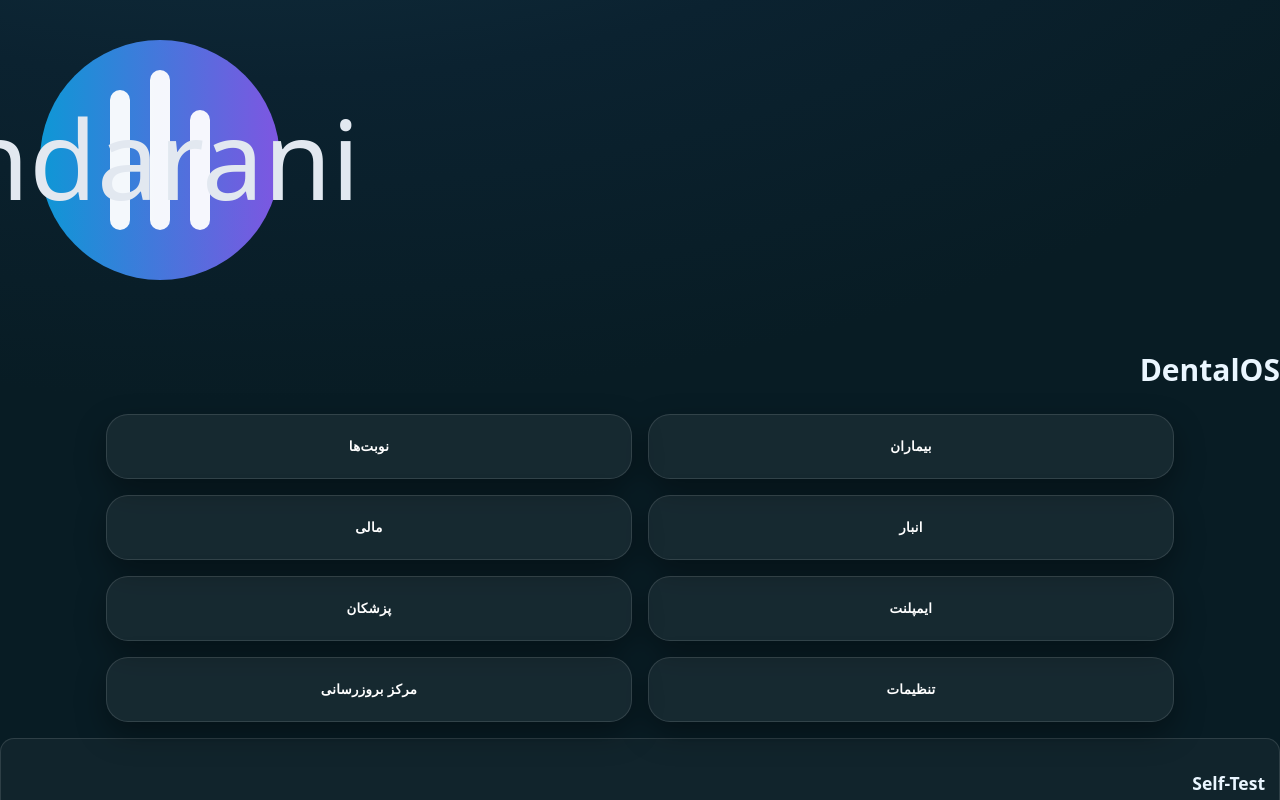
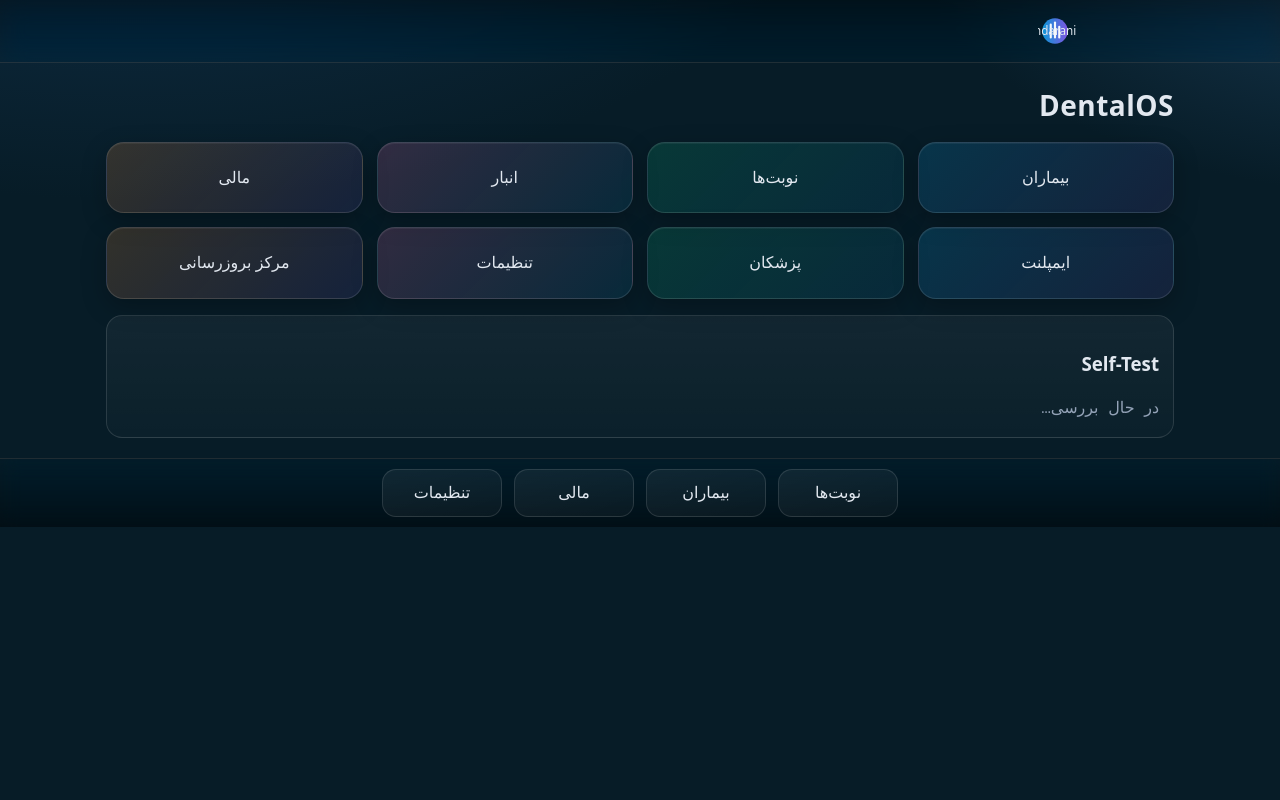
Before and after one commit to mostafahasanvand1985-dotcom/Dentalos, a plain HTML site: page index.html in a window 1280 px wide. Drawn offline with Linux system fonts and the light colour scheme.

Commit message:
Update styles.css

```diff
--- a/styles.css
+++ b/styles.css
@@ -1,47 +1,59 @@
-@font-face { font-family:"IranSans"; src: local("SF Pro"); }
 :root{
-  --bg:#081c24; --fg:#eaf6ff; --ring:rgba(255,255,255,.12); --glass:rgba(255,255,255,.06);
-  --blue:#2aa0ff; --cyan:#28d7ff; --gold:#ffb444; --pink:#ff4fa0; --lime:#b7de25; --slate:#607d8b; --indigo:#5b6cff; --gray:#3a4b57;
-  --shadow: 0 12px 30px rgba(0,0,0,.35);
+  --bg:#071c27; --panel:#0b2a3a; --glass:rgba(255,255,255,.04);
+  --stroke:rgba(255,255,255,.12); --txt:#e2e8f0; --muted:#94a3b8;
+  --pri:#0ea5e9; --sec:#8b5cf6; --ok:#10b981;
 }
-*{box-sizing:border-box} html,body{height:100%}
-body{margin:0;font:15px/1.6 IranSans,system-ui,-apple-system;background:radial-gradient(1400px 800px at 20% -50%,#163a4a 0,#0b2230 60%,#081c24 100%);color:var(--fg)}
+*{box-sizing:border-box}
+html,body{height:100%}
+html{scroll-behavior:smooth}
+body{
+  margin:0;background:radial-gradient(1200px 600px at 10% -20%,#103049 0,transparent 60%),
+  radial-gradient(900px 500px at 110% -10%,#1a3d57 0,transparent 55%),var(--bg);
+  color:var(--txt);font:16px/1.6 ui-rounded,system-ui,Segoe UI;
+}
+
 /* Header */
-#hdr{position:relative;padding:14px 16px 10px}
-.lg-glass{backdrop-filter:blur(16px) saturate(125%);background:linear-gradient(135deg,rgba(255,255,255,.06),rgba(255,255,255,.02));border-bottom:1px solid var(--ring)}
-.hdr-wrap{display:flex;align-items:center;gap:14px;max-width:1100px;margin-inline:auto}
-#appLogo{height:46px;width:auto;object-fit:contain}
-.brand{margin:0;font-weight:700;letter-spacing:.6px}
-.light-sweep{pointer-events:none;position:absolute;inset:0;background:radial-gradient(600px 120px at 0% 0%,rgba(255,255,255,.14),transparent 60%);animation:sweep 6s linear infinite}
-@keyframes sweep{0%{background-position:-40% 0}100%{background-position:140% 0}}
-/* Topbar */
-.topbar{display:flex;gap:10px;align-items:center;padding:12px 16px;max-width:1100px;margin:0 auto}
-.role-chip{padding:.35rem .7rem;border-radius:999px;background:var(--glass);border:1px solid var(--ring)}
-.search{flex:1;background:var(--glass);border:1px solid var(--ring);border-radius:12px;padding:.6rem .8rem;color:var(--fg)}
-.btn{background:#173242;border:1px solid var(--ring);color:var(--fg);padding:.55rem .9rem;border-radius:12px}
-.btn.ghost{background:transparent}
-.btn-gray{background:#223a46}
-/* Grid tiles */
-.grid{display:grid;gap:16px;grid-template-columns:repeat(2,minmax(0,1fr));max-width:1100px;margin:16px auto;padding:0 16px}
-.tile{border:none;color:#fff;font-weight:700;letter-spacing:.3px;padding:24px;border-radius:22px;text-align:center;background:var(--glass);border:1px solid var(--ring);box-shadow:var(--shadow);transition:transform .12s ease,box-shadow .12s ease,filter .2s ease}
-.tile:active{transform:scale(.98);filter:brightness(1.05)}
-.t-blue{background:linear-gradient(180deg,var(--blue),#0b74ff)}
-.t-cyan{background:linear-gradient(180deg,var(--cyan),#09b7e5)}
-.t-gold{background:linear-gradient(180deg,var(--gold),#f6a000)}
-.t-pink{background:linear-gradient(180deg,var(--pink),#e33185)}
-.t-lime{background:linear-gradient(180deg,var(--lime),#7fbf00);color:#08240d}
-.t-slate{background:linear-gradient(180deg,var(--slate),#4d616b)}
-.t-indigo{background:linear-gradient(180deg,var(--indigo),#3c4fff)}
-.t-gray{background:linear-gradient(180deg,var(--gray),#2d3b45)}
-/* Panels */
-.panel{max-width:1100px;margin:16px auto;padding:16px;border:1px solid var(--ring);border-radius:16px;background:rgba(255,255,255,.03)}
-.dos-hidden{display:none}
-.card{border:1px solid var(--ring);background:rgba(255,255,255,.04);border-radius:14px;padding:12px 14px;margin:12px 0}
-.row{display:flex;gap:8px;flex-wrap:wrap}
-.muted{opacity:.8;font-size:.92em}
-/* Toast + bottom bar */
-.toast{position:fixed;left:50%;transform:translateX(-50%);bottom:88px;min-width:220px;max-width:80%;background:#111a;color:#fff;border:1px solid var(--ring);border-radius:14px;padding:.7rem .9rem;opacity:0;pointer-events:none;transition:.2s}
-.toast.show{opacity:1}
-.bottombar{position:sticky;bottom:0;display:flex;gap:12px;justify-content:space-around;padding:12px 16px;background:rgba(8,28,36,.7);backdrop-filter:blur(12px);border-top:1px solid var(--ring)}
-.bottombar button{background:var(--glass);color:var(--fg);border:1px solid var(--ring);padding:.55rem .9rem;border-radius:12px}
-html,body{overflow-x:hidden}
+.hdr{position:sticky;top:0;backdrop-filter:saturate(1.4) blur(12px);
+  background:linear-gradient(180deg,rgba(0,0,0,.35),rgba(0,0,0,0));
+  border-bottom:1px solid var(--stroke);z-index:5}
+.logo-wrap{max-width:1100px;margin:0 auto;padding:14px 16px}
+.logo{height:34px;display:block}
+
+/* Layout */
+.container{max-width:1100px;margin:20px auto;padding:0 16px}
+.title{margin:8px 0 14px;font-size:28px;letter-spacing:.5px}
+.grid{display:grid;gap:14px;grid-template-columns:repeat(2,minmax(0,1fr))}
+@media(min-width:720px){.grid{grid-template-columns:repeat(4,minmax(0,1fr))}}
+
+.tile{
+  padding:22px 16px;border-radius:18px;border:1px solid var(--stroke);
+  color:var(--txt);text-align:center;cursor:pointer;
+  background:linear-gradient(120deg,rgba(255,255,255,.06),rgba(255,255,255,.02));
+  box-shadow:inset 0 1px 0 rgba(255,255,255,.05), 0 8px 24px rgba(0,0,0,.25);
+  transition:transform .15s ease, box-shadow .2s ease;
+}
+.tile:hover{transform:translateY(-2px);box-shadow:0 10px 26px rgba(0,0,0,.3)}
+.tile:active{transform:translateY(0) scale(.99)}
+.tile:nth-child(4n+1){background:linear-gradient(135deg,rgba(14,165,233,.18),rgba(139,92,246,.10))}
+.tile:nth-child(4n+2){background:linear-gradient(135deg,rgba(16,185,129,.18),rgba(14,165,233,.10))}
+.tile:nth-child(4n+3){background:linear-gradient(135deg,rgba(244,114,182,.18),rgba(14,165,233,.10))}
+.tile:nth-child(4n+4){background:linear-gradient(135deg,rgba(251,146,60,.18),rgba(139,92,246,.10))}
+
+.card{
+  margin-top:16px;padding:14px;border-radius:16px;border:1px solid var(--stroke);
+  background:linear-gradient(180deg,rgba(255,255,255,.05),rgba(255,255,255,.02))
+}
+
+/* Dock */
+.dock{
+  position:sticky;bottom:0;display:flex;gap:12px;justify-content:center;
+  padding:10px 16px;background:linear-gradient(0deg,rgba(0,0,0,.45),rgba(0,0,0,0));
+  border-top:1px solid var(--stroke);backdrop-filter:saturate(1.3) blur(10px)
+}
+.dock-btn{
+  min-width:120px;padding:10px 16px;border-radius:14px;border:1px solid var(--stroke);
+  background:linear-gradient(160deg,rgba(255,255,255,.06),rgba(255,255,255,.03));
+  color:var(--txt)
+}
+pre{white-space:pre-wrap;margin:0;color:var(--muted)}
+button{font:inherit;border:0}
```
